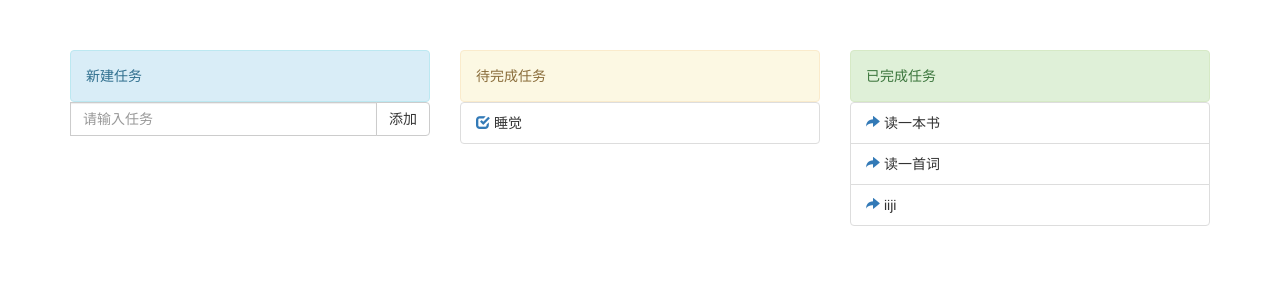
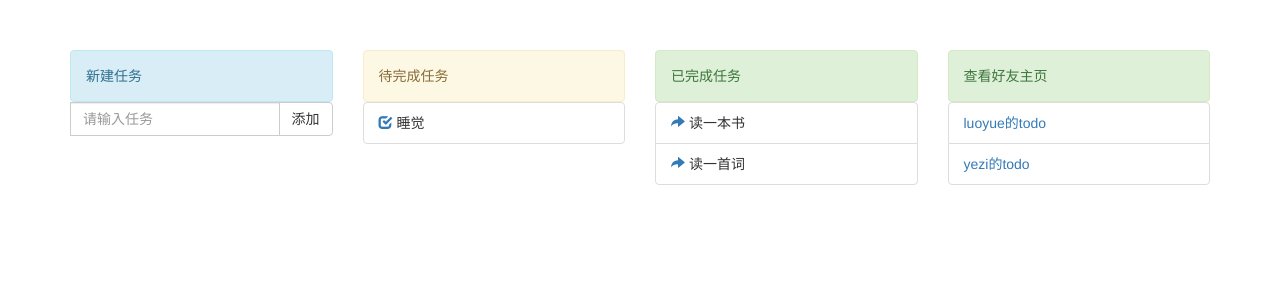
Before and after one commit to luoyueyaoqing/todolist, a Django app: page / in a window 1280 px wide. Shown: the part 52-352 px from the top of the page. Run offline with Django 3.2, Linux system fonts and the light colour scheme; a user stored in the database is signed in; data comes from the database, SQL or seed files in the repository; both versions use the stored data as it was after the commit; some libraries are stand-ins or nearby versions.

Commit message:
增加了查看好友todo

```diff
--- a/todo/models.py
+++ b/todo/models.py
@@ -11,10 +11,11 @@ class User(AbstractUser):
 
 
 class Task(models.Model):
+    user = models.ForeignKey(to=User, related_name="tasks")
     task = models.CharField(max_length=128)
     complete = models.BooleanField()
     create_time = models.DateTimeField(default=timezone.now)
     complete_time = models.DateTimeField(blank=True, null=True)
 
     def __str__(self):
-        return '{}-{}'.format(self.complete, self.task[:20])
+        return '{}-{}-{}'.format(self.user, self.complete, self.task[:20])
--- a/todo/templates/index.html
+++ b/todo/templates/index.html
@@ -14,7 +14,7 @@
     <div class="container-fluid">
         <div class="navbar-header">
             {% if user.is_authenticated %}
-                <a class="navbar-brand" href="#">
+                <a class="navbar-brand" href="{% url 'user_todo' %}?uid={{ request.user.id }}"">
                 <span>欢迎回来 {{ request.user }}</span>
                 </a>
             {% else %}
@@ -37,7 +37,7 @@
             {% endif %}
 
     <div class="row">
-        <div class="col-md-4">
+        <div class="col-md-3">
             <div class="alert alert-info" role="alert" style="margin:30px 0px 0px 0px;">新建任务</div>
             <form class="input-group" method="post" action="/add/">
                 {% csrf_token %}
@@ -47,7 +47,7 @@
                 </span>
             </form>
         </div>
-        <div class="col-md-4">
+        <div class="col-md-3">
             <div class="alert alert-warning" role="alert" style="margin:30px 0px 0px 0px;">待完成任务</div>
             <ul class="list-group">
             {% for task in tasks %}
@@ -60,7 +60,7 @@
             {% endfor %}
             </ul>
         </div>
-        <div class="col-md-4">
+        <div class="col-md-3">
             <div class="alert alert-success" role="alert" style="margin:30px 0px 0px 0px;">已完成任务</div>
 
             <ul class="list-group">
@@ -73,7 +73,21 @@
                 {% endif %}
             {% endfor %}
             </ul>
+        </div>
 
+            <div class="col-md-3">
+                <div class="alert alert-success" role="alert" style="margin:30px 0px 0px 0px;">查看好友主页</div>
+
+                <ul class="list-group">
+                    {% for user in users %}
+                        {% if user.id != request.user.id %}
+                            <li class="list-group-item">
+                                <a href="{% url 'user_todo' %}?uid={{ user.id }}">{{ user }}的todo</a>
+
+                            </li>
+                        {% endif %}
+                    {% endfor %}
+                </ul>
         </div>
     </div>
 </div>
--- a/todo/views.py
+++ b/todo/views.py
@@ -36,18 +36,23 @@ def index_login(request):
     return render(request, 'login.html', {'next_url': next_url})
 
 
-def index_logout(request):
-    logout(request)
-    return redirect(to=index)
+@login_required
+def index(request):
+    users = User.objects.all()
+    tasks = Task.objects.filter(user=request.user)
+    return render(request, 'index.html', {'tasks': tasks, 'users': users})
 
 
-def index(request):
-    tasks = Task.objects.all()
-    return render(request, 'index.html', {'tasks': tasks})
+def user_todo(request):
+    uid = request.GET.get('uid')
+    todo_user = get_object_or_404(User, id=uid)
+    tasks = Task.objects.filter(user=todo_user)
+    return render(request, 'user_todo.html', locals())
 
 
 @login_required
 def add_todo(request):
+    user = get_object_or_404(User, id=request.user.id)
     if request.method != "POST":
         messages.warning(request, "请求方法不对")
     else:
@@ -56,7 +61,7 @@ def add_todo(request):
             if Task.objects.filter(task=task).exists():
                 messages.warning(request, '任务已存在')
             else:
-                Task.objects.create(task=task, complete=False)
+                Task.objects.create(user=user, task=task, complete=False)
                 messages.success(request, '任务添加成功')
         else:
             messages.warning(request, '请输入任务')
--- a/todolist/urls.py
+++ b/todolist/urls.py
@@ -20,8 +20,11 @@ from todo import views
 
 urlpatterns = [
     url(r'^admin/', admin.site.urls),
-    url(r'^$', views.index),
+    url(r'^register/', views.index_register, name='register'),
+    url(r'^login/', views.index_login, name='login'),
 
+    url(r'^user_todo/', views.user_todo, name='user_todo'),
+    url(r'^$', views.index, name='index'),
     url(r'^add/', views.add_todo, name='add_todo'),
     url(r'^do/(?P<id>\d+)/', views.do_todo, name='do_todo'),
     url(r'^del/(?P<id>\d+)/', views.del_todo),
```
Also changed, not shown: todo/templates/user_todo.html (added, +18 -0 lines), db.sqlite3, todo/migrations/0002_task_user.py (added).
